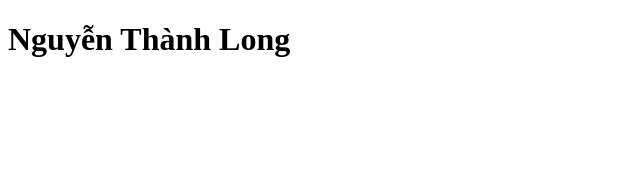
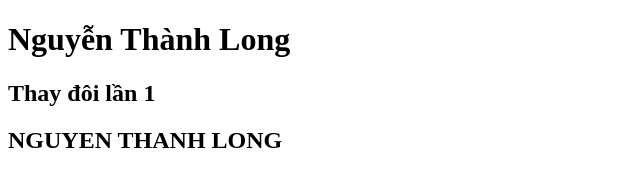
Before and after one commit to MarlLong05/du_an4, a plain HTML site: page index.html in a window 1280 px wide. Shown: the whole page, without its empty margins (0-640 px from the left). Drawn offline with Linux system fonts and the light colour scheme.

Commit message:
1. sửa đổi lần 1

```diff
--- a/index.html
+++ b/index.html
@@ -7,5 +7,7 @@
   </head>
   <body>
     <h1>Nguyễn Thành Long</h1>
+    <h2>Thay đôi lần 1</h2>
+    <h2>NGUYEN THANH LONG</h2>
   </body>
 </html>
```
